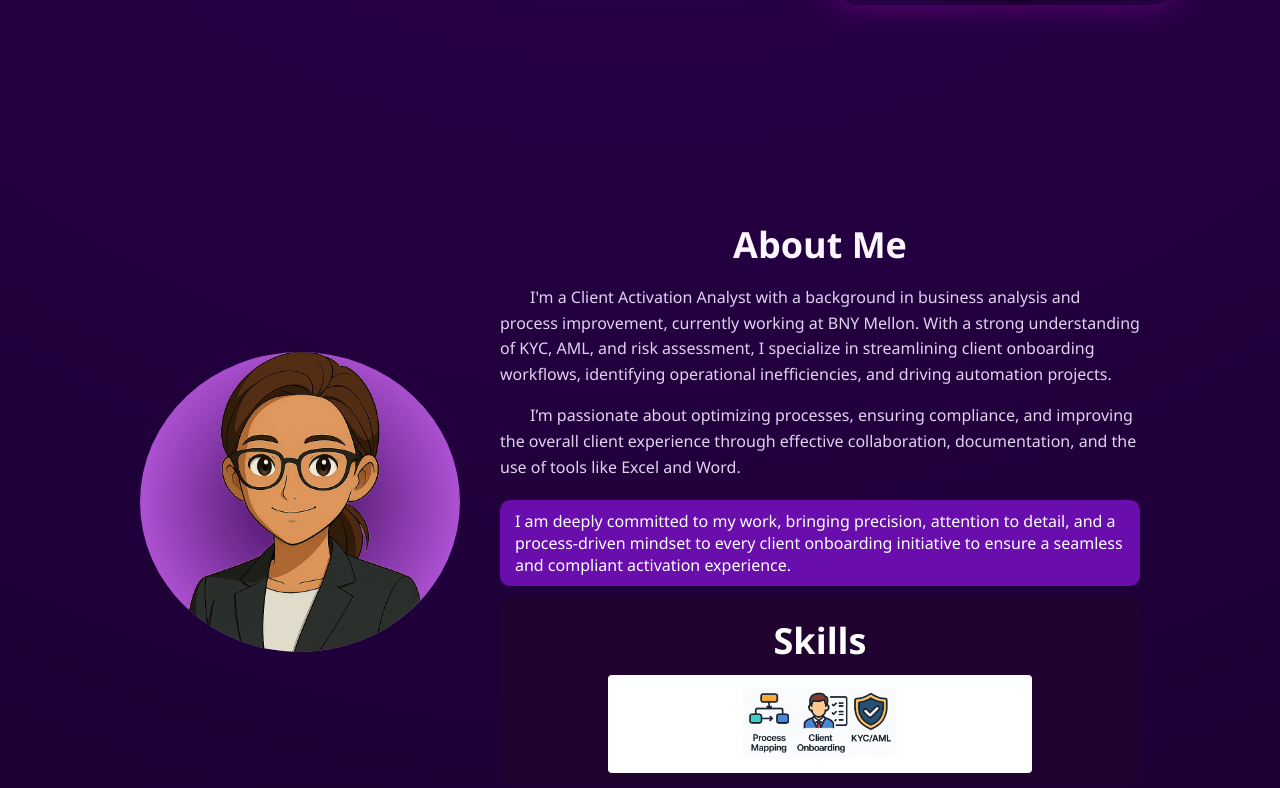
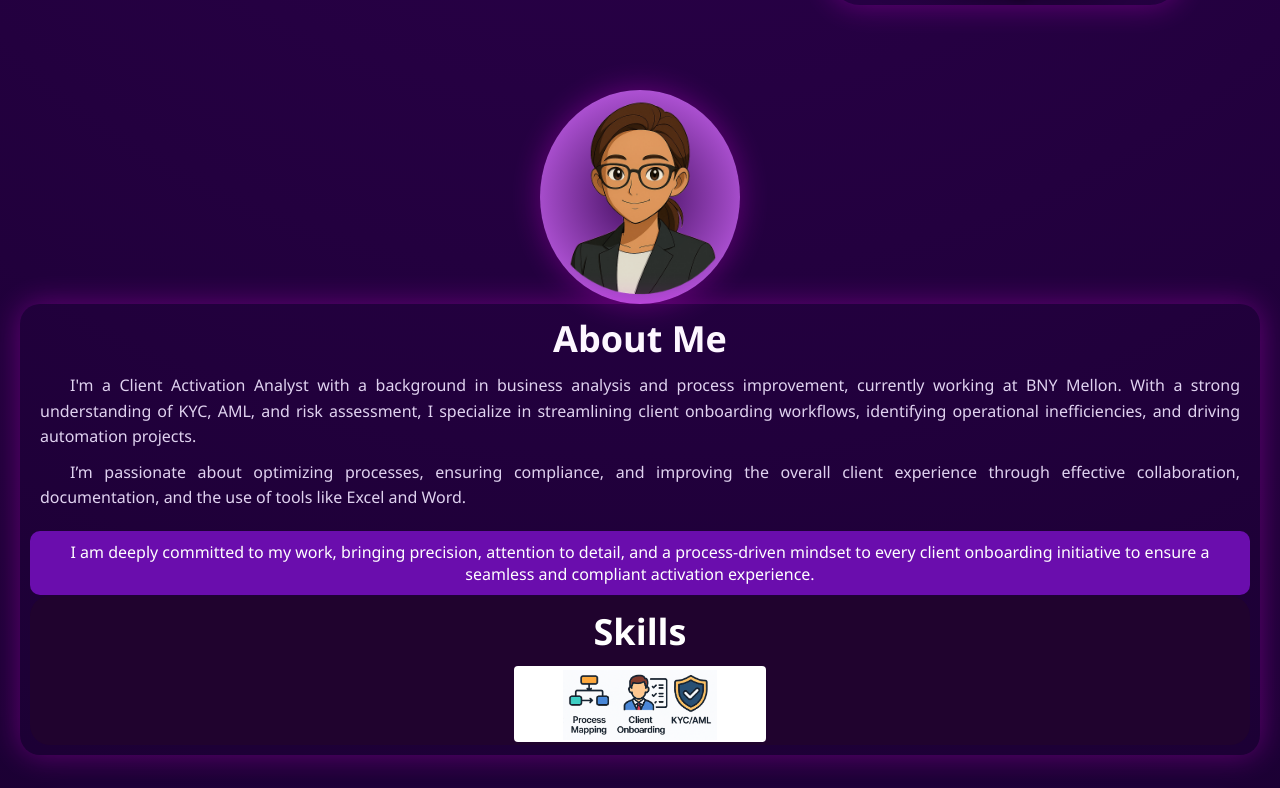
Before and after one commit to shubhmbende/myweb, a plain HTML site: page port/index.html in a window 1280 px wide. Shown: the part 674-1462 px from the top of the page. Drawn offline with Linux system fonts and the light colour scheme.

Commit message:
Update index.html

```diff
--- a/port/index.html
+++ b/port/index.html
@@ -17,8 +17,9 @@
         <li><a href="#" class="active">Home</a></li>
         <li><a href="#about">About</a></li>
         <li><a href="#projects">My Projects</a></li>
-        <li><a href="#test">Testimonial</a></li>
+
         <li><a href="#contact-section">Contact</a></li>
+        <li><a href="#test"></a></li>
       </ul>
       <a href="#contact-section" class="btn-contact">Contact</a>
     </nav>
@@ -83,15 +84,22 @@
       font-family: 'Segoe UI', sans-serif;
       background: linear-gradient(180deg, #1e0033, #2b014f);
       color: #fff;
+
+
     }
 
     .containerr {
-      max-width: 1000px;
-      margin: 50px auto;
-      padding: 100px;
+
+
+
+
       display: flex;
-      align-items: center;
-      gap: 40px;
+  flex-direction: column;
+  align-items: center;
+  max-width: 100%;
+  padding: 20px;
+  box-sizing: border-box;
+  overflow-wrap: break-word;
     }
 
     .avatar-container {
@@ -104,16 +112,35 @@
       width: 200px;
       height: 300px;
       overflow: hidden;
+      box-shadow: 0 0 30px rgba(255, 0, 255, 0.3);
     }
 
     .avatar-container img {
       width: 107%;
       object-fit: cover;
+
     }
 
     .content {
-      flex: 2;
+
+      text-align: center;
+  max-width: 100%;
+  padding: 10px;
+  word-wrap: break-word;
+  border-radius: 20px;
+  box-shadow: 0 0 30px rgba(255, 0, 255, 0.3);
     }
+
+    .content p {
+        font-size: 16px;
+        line-height: 1.6;
+        text-align: justify;
+        margin: 10px 0;
+        padding: 0 10px;
+      }
+
+
+
 
     h1 {
       font-size: 36px;
@@ -133,27 +160,33 @@
       background-color: #6a0dad;
       padding: 10px 15px;
       border-radius: 10px;
+
     }
 
     .highlight::before {
       content: "✨";
       margin-right: 10px;
+
     }
 
     .skills {
       margin-top: 30px;
       margin-bottom: 2px;
+
+
     }
 
     .skills h2 {
       font-size: 24px;
       margin-bottom: 2px;
+
     }
 
 
     .skill-icons{
         font-size: 24px;
       margin-bottom: 2px;
+
 
     }
 
@@ -166,6 +199,7 @@
         object-fit: contain;
         border-radius: 2px; /* Optional rounded corners */
         margin-bottom: 2px;
+
       }
 
 
@@ -214,18 +248,18 @@
             <div class="skill-icons">
               <div class="skill">
                 <img src="i5.png" alt="Excel">
-                <p>Excel</p>
+
               </div>
 
 
               <style>
                 .skills-section {
                   text-align: center;
-                  padding: 10px;
+                  padding: 1px;
                   background-color: #20032e; /* matches your purple theme */
                   color: white;
-                  margin-top: 10px;
-                  border-radius: 10px;
+                  margin-top: 1px;
+                  border-radius: 20px;
                 }
 
                 .skill-icons {
@@ -244,9 +278,9 @@
                   color: black;
                   background-color: white;
 
-                  padding: 10px;
+                  padding: 1px;
                   border-radius: 4px;
-                  width: 40opx;
+                  width: 250px;
                 }
 
                 .skill img {
```
